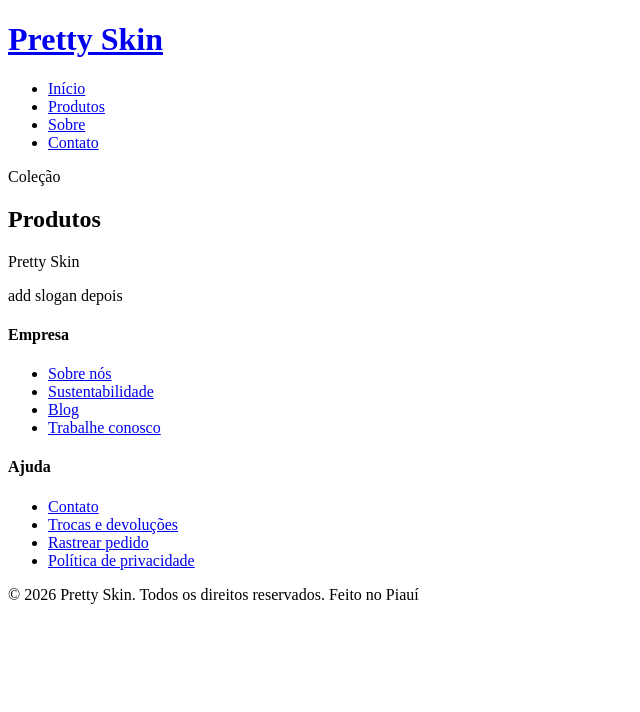
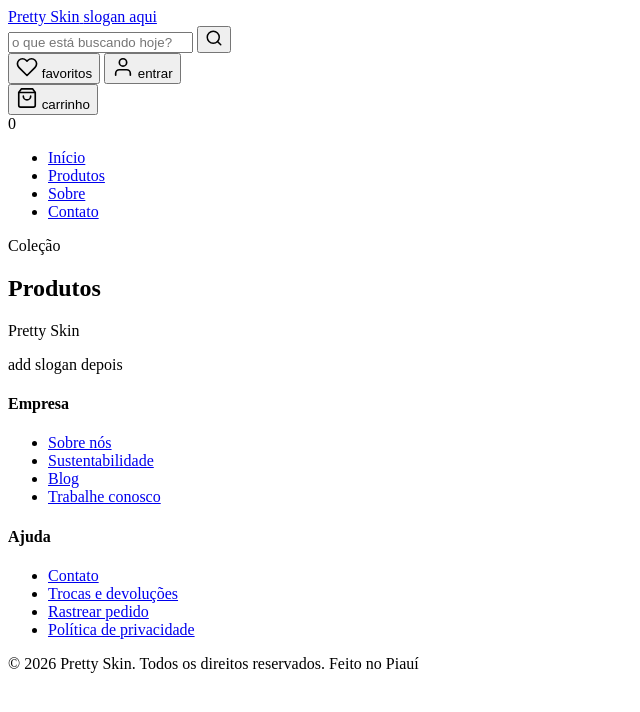
Before and after one commit to kkmarkus/prettySkin, a plain HTML site: page index.html in a window 1280 px wide. Shown: the whole page, without its empty margins (0-640 px from the left). Drawn offline with Linux system fonts and the light colour scheme.

Commit message:
header html

```diff
--- a/index.html
+++ b/index.html
@@ -11,15 +11,57 @@
 
   <body>
     <header>
-      <div class="header-main">
+      <div class="header-main" id="header">
         <!-- logo aqui -->
-        <a href="#inicio" class="logo">
+        <a href="#header" class="logo">
+          <!--add a imagem da logo nessa linha-->
           <div class="logo-text">
-            <h1>Pretty Skin</h1>
+            <span>Pretty Skin</span>
+            <span>slogan aqui</span>
           </div>
         </a>
 
-        <nav>
+        <div class="header-seach" role="search">
+          <input type="search" placeholder="o que está buscando hoje?" id="buscaInput">
+          <button>
+            <svg viewBox="0 0 24 24" width="18" height="18" fill="none" stroke="currentColor" stroke-width="2" stroke-linecap="round" stroke-linejoin="round">
+              <circle cx="11" cy="11" r="8"/><line x1="21" y1="21" x2="16.65" y2="16.65"/>
+            </svg>
+          </button>
+        </div>
+
+        <div class="header-icons">
+
+          <button class="header-icon-btn">
+            <svg viewBox="0 0 24 24" width="22" height="22" fill="none" stroke="currentColor" stroke-width="1.8" stroke-linecap="round" stroke-linejoin="round">
+              <path d="M20.84 4.61a5.5 5.5 0 0 0-7.78 0L12 5.67l-1.06-1.06a5.5 5.5 0 0 0-7.78 7.78l1.06 1.06L12 21.23l7.78-7.78 1.06-1.06a5.5 5.5 0 0 0 0-7.78z"/>
+            </svg>
+            <span>favoritos</span>
+          </button>
+
+          <button class="header-icon-btn">
+            <svg viewBox="0 0 24 24" width="22" height="22" fill="none" stroke="currentColor" stroke-width="1.8" stroke-linecap="round" stroke-linejoin="round">
+              <path d="M20 21v-2a4 4 0 0 0-4-4H8a4 4 0 0 0-4 4v2"/><circle cx="12" cy="7" r="4"/>
+            </svg>
+            <span>entrar</span>
+          </button>
+
+          <div class="cart-wrapper">
+            <button class="header-icon-btn" id="btnCarrinho">
+              <svg viewBox="0 0 24 24" width="22" height="22" fill="none" stroke="currentColor" stroke-width="1.8" stroke-linecap="round" stroke-linejoin="round">
+                <path d="M6 2 3 6v14a2 2 0 0 0 2 2h14a2 2 0 0 0 2-2V6l-3-4z"/>
+                <line x1="3" y1="6" x2="21" y2="6"/>
+                <path d="M16 10a4 4 0 0 1-8 0"/>
+              </svg>
+              <span>carrinho</span>
+            </button>
+            <div class="cart-badge" id="cartBadge" aria-live="polite">0</div>
+          </div>
+
+        </div>
+      </div>
+
+      <nav class="header-nav" id="headerNav">
         <ul>
           <li><a href="#inicio">Início</a></li>
           <li><a href="#produtos">Produtos</a></li>
@@ -27,7 +69,7 @@
           <li><a href="#contato">Contato</a></li>
         </ul>
       </nav>
-      </div>
+
     </header>
 
     <section id="inicio">
@@ -74,7 +116,7 @@
       </div>
 
       <div class="footer-bottom">
-        <span>© 2026 Pretty Skin. Todos os direitos reservados.</span>
+        <span>&copy; 2026 Pretty Skin. Todos os direitos reservados.</span>
         <span>Feito no Piauí</span>
       </div>
     </footer>
```
Lines whose indentation alone changed are shown as unchanged.
